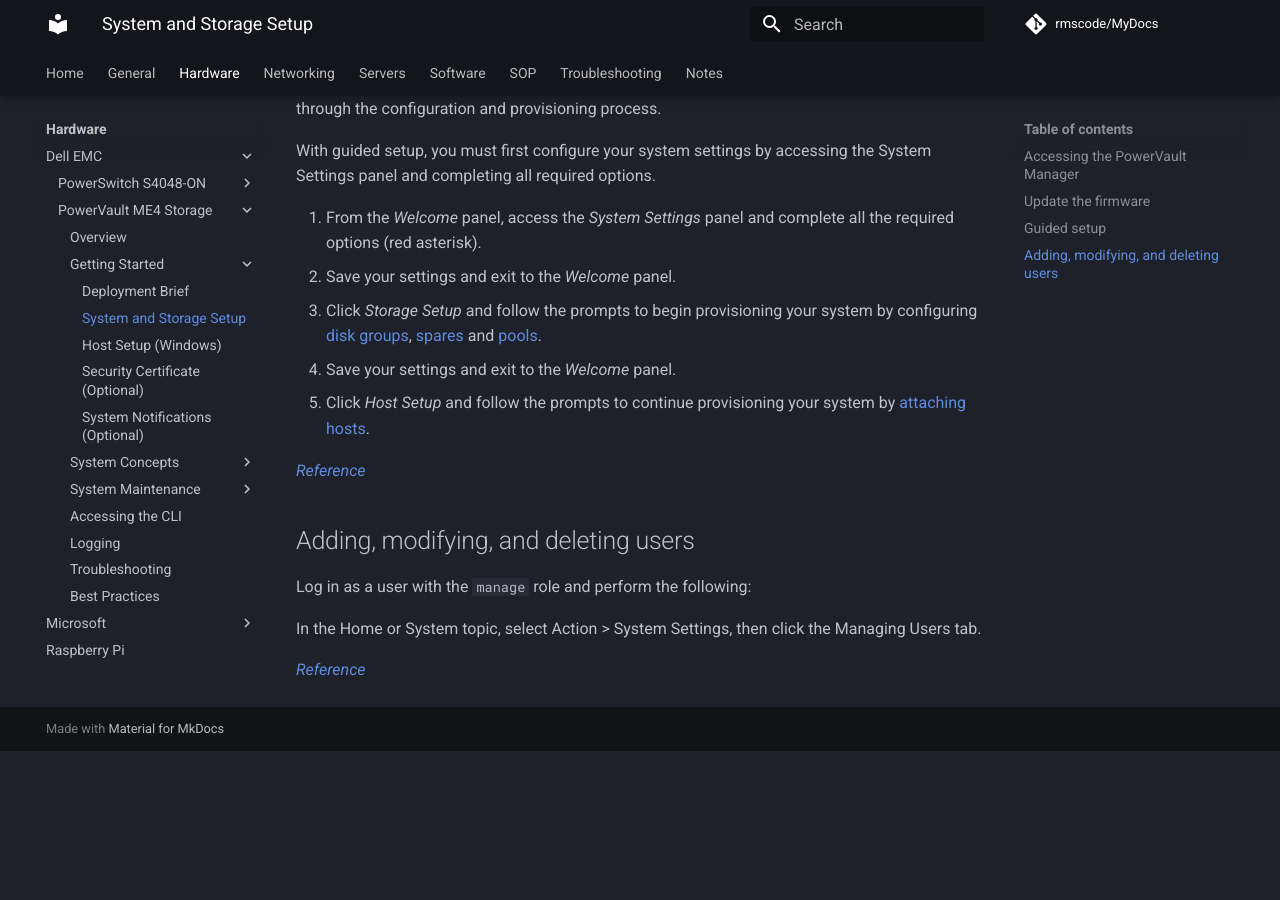
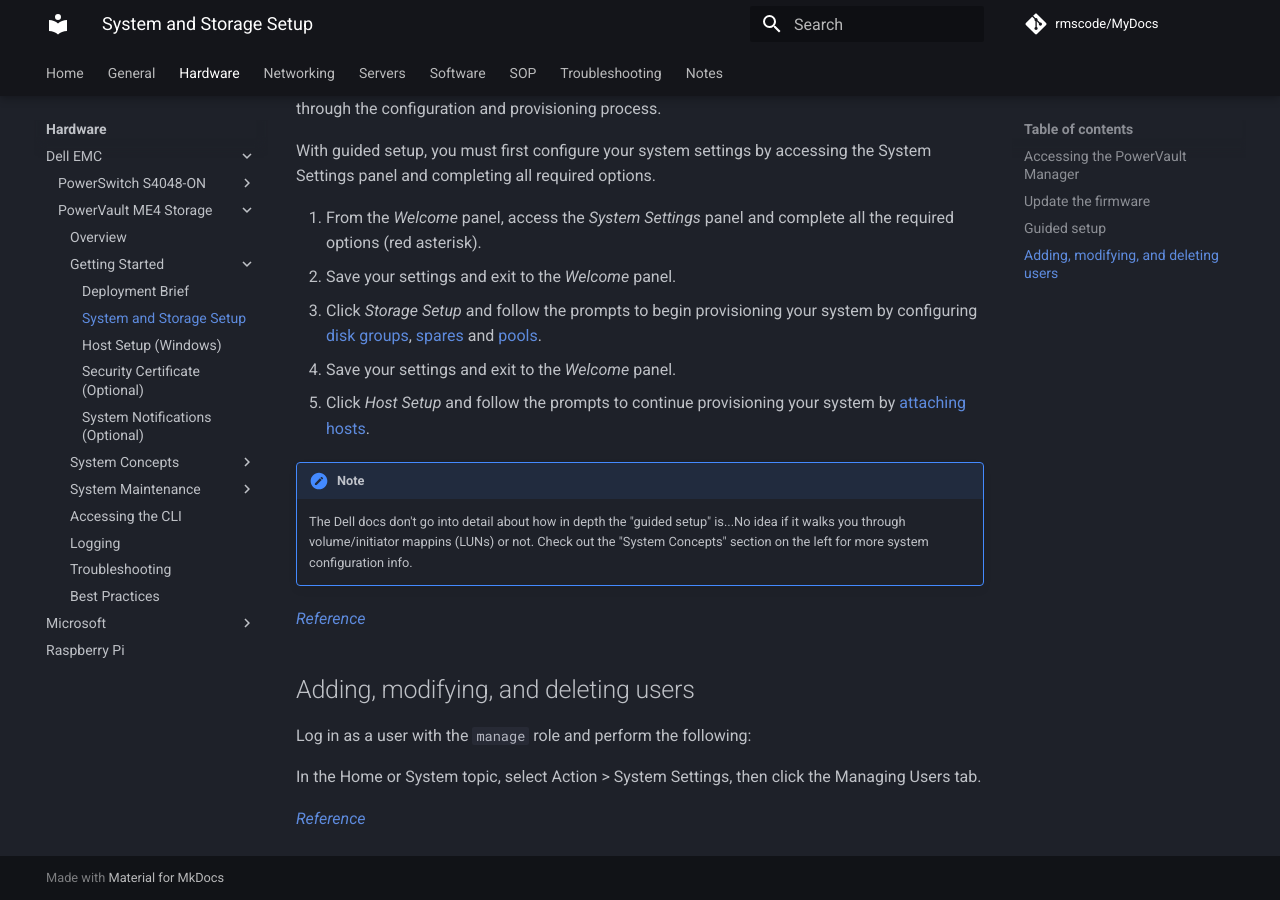
Before and after one commit to rmscode/binary-garden, an MkDocs documentation site: the page built from docs/hardware/dell-emc/powervault-me4/me4-guided-setup.md, in a window 1280 px wide and 900 px high, scrolled down 1970 px. Built offline with MkDocs 1.6.1 and Material for MkDocs 9.7.7, drawn with Linux system fonts in a browser that asks for light colours; comment, search, counter and statistics services are not loaded; before the commit the page ends 2721 px from its top, so only the background shows below that.

Commit message:
Update me4-guided-setup.md

```diff
--- a/docs/hardware/dell-emc/powervault-me4/me4-guided-setup.md
+++ b/docs/hardware/dell-emc/powervault-me4/me4-guided-setup.md
@@ -59,6 +59,10 @@
 4. Save your settings and exit to the *Welcome* panel.
 5. Click *Host Setup* and follow the prompts to continue provisioning your system by [attaching hosts](../powervault-me4/me4-host-setup.md).
 
+!!! note
+
+    The Dell docs don't go into detail about how in depth the "guided setup" is...No idea if it walks you through volume/initiator mappins (LUNs) or not. Check out the "System Concepts" section on the left for more system configuration info.
+
 [*Reference*](https://www.dell.com/support/manuals/en-us/powervault-me4024/me4_series_ag_pub/guided-setup?guid=guid-f2532697-d39f-4a6b-875d-8fe3a4688931&lang=en-us)
 
 ## Adding, modifying, and deleting users
```
